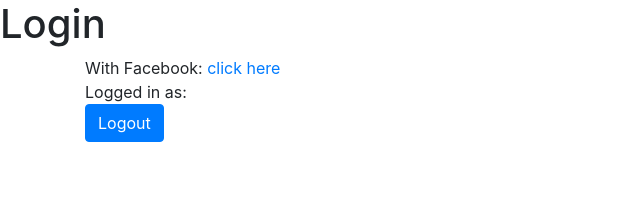
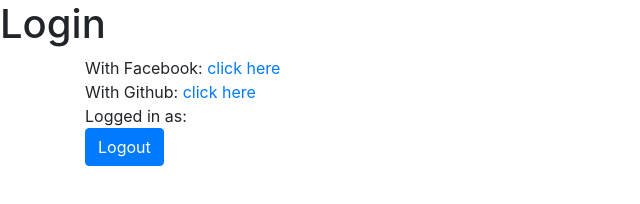
Before and after one commit to yaelfux/MyOauth2Provider, a plain HTML site: page index.html in a window 1280 px wide. Shown: the whole page, without its empty margins (0-640 px from the left). Drawn offline with nearby package versions, Linux system fonts and the light colour scheme; no server answers.

Commit message:
Update index.html

```diff
--- a/index.html
+++ b/index.html
@@ -19,6 +19,9 @@
 	<div>
 	With Facebook: <a href="/login/facebook">click here</a>
 	</div>
+	<div>
+    With Github: <a href="/login/github">click here</a>
+  </div>
 </div>
 	<div class="container" ng-show="home.authenticated">
 		Logged in as: <span ng-bind="home.user"></span>
```
